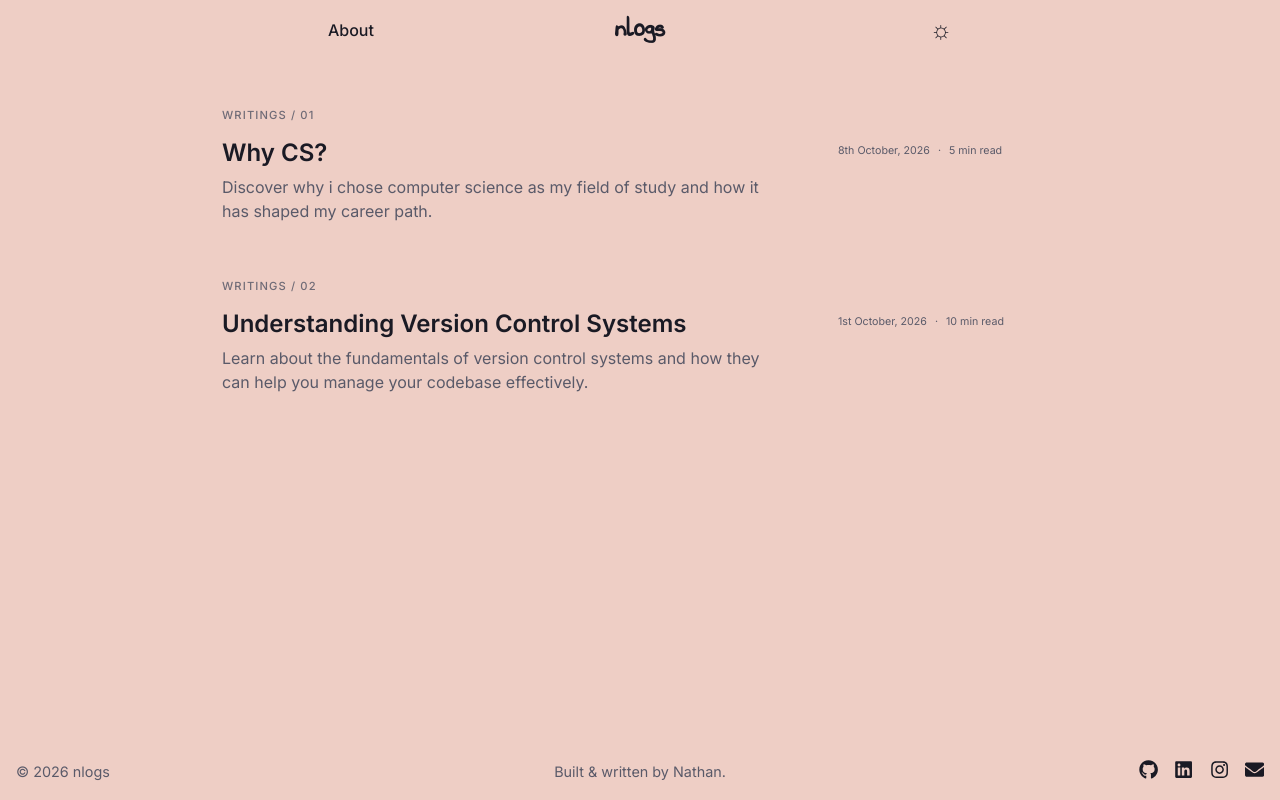
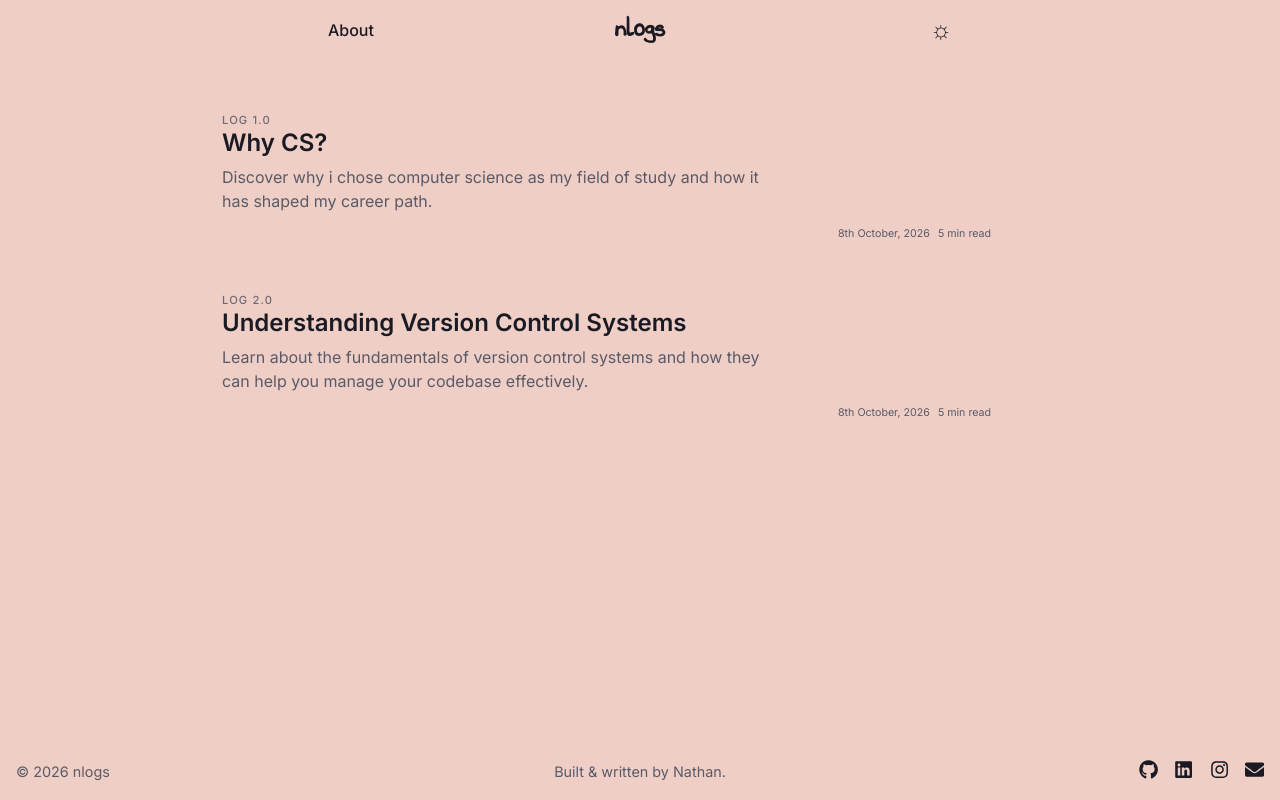
Before and after one commit to Nathanthe1dev/nlogs, a Next.js app: page / in a window 1280 px wide. Built offline with nearby package versions, Linux system fonts and the light colour scheme.

Commit message:
build dynamic blog post feed

```diff
--- /dev/null
+++ b/app/components/PostCard.tsx
@@ -0,0 +1,22 @@
+import { Post } from "../data/posts";
+
+export default function PostCard({ post }: { post: Post }) {
+  return (
+    <a href="#">
+    <article>
+        <div className="article-content">
+            <span className="article-label">{post.number}</span>
+            <h2><span>{post.title}</span></h2>
+            <p>{post.description}</p>
+        </div>
+
+        <footer>
+            <small>
+                <span>{post.date}</span>
+                <span>{post.readTime}</span>
+            </small>
+        </footer>
+    </article>
+</a>
+  );
+}
--- /dev/null
+++ b/app/data/posts.ts
@@ -0,0 +1,24 @@
+export type Post = {
+    number: string;
+    title: string;
+    description: string;
+    date: string;
+    readTime: string;
+};
+
+export const posts: Post[] = [
+    {
+        number: "Log 1.0",
+        title: "Why CS?",
+        description: "Discover why i chose computer science as my field of study and how it has shaped my career path.",
+        date: "8th October, 2026",
+        readTime: "5 min read",
+    },
+    {
+        number: "Log 2.0",
+        title: "Understanding Version Control Systems",
+        description: "Learn about the fundamentals of version control systems and how they can help you manage your codebase effectively.",
+        date: "8th October, 2026",
+        readTime: "5 min read",
+    }
+];
--- a/app/page.tsx
+++ b/app/page.tsx
@@ -1,44 +1,13 @@
+import { posts } from "./data/posts";
+import PostCard from "./components/PostCard";
+
 export default function Home() {
   return (
        <main>
         <section className="posts">
-          <a href="#">
-            <article>
-              <div className="article-label">
-                WRITINGS / 01
-              </div>
-               <div className="article-content">
-                <h2><span>Why CS?</span></h2>
-                <p>Discover why i chose computer science as my field of study and how it has shaped my career path.</p>
-              </div>
-              <footer>
-                <small>
-                  <time dateTime="2026-10-08">8th October, 2026</time>
-                  <span>·</span>
-                  <span>5 min read</span>
-                </small>
-              </footer>
-            </article>
-          </a>
-
-          <a href="#">
-            <article>
-              <div className="article-label">
-                WRITINGS / 02
-              </div>
-              <div className="article-content">
-                <h2><span>Understanding Version Control Systems</span></h2>
-                <p>Learn about the fundamentals of version control systems and how they can help you manage your codebase effectively.</p>
-              </div>
-              <footer>
-                <small>
-                  <time dateTime="2026-10-01">1st October, 2026</time>
-                  <span>·</span>
-                  <span>10 min read</span>
-                </small>
-              </footer>
-            </article>
-          </a>
+           {posts.map((post) => (
+            <PostCard key={post.number} post={post} />
+          ))}
         </section>
       </main>
   );
```
